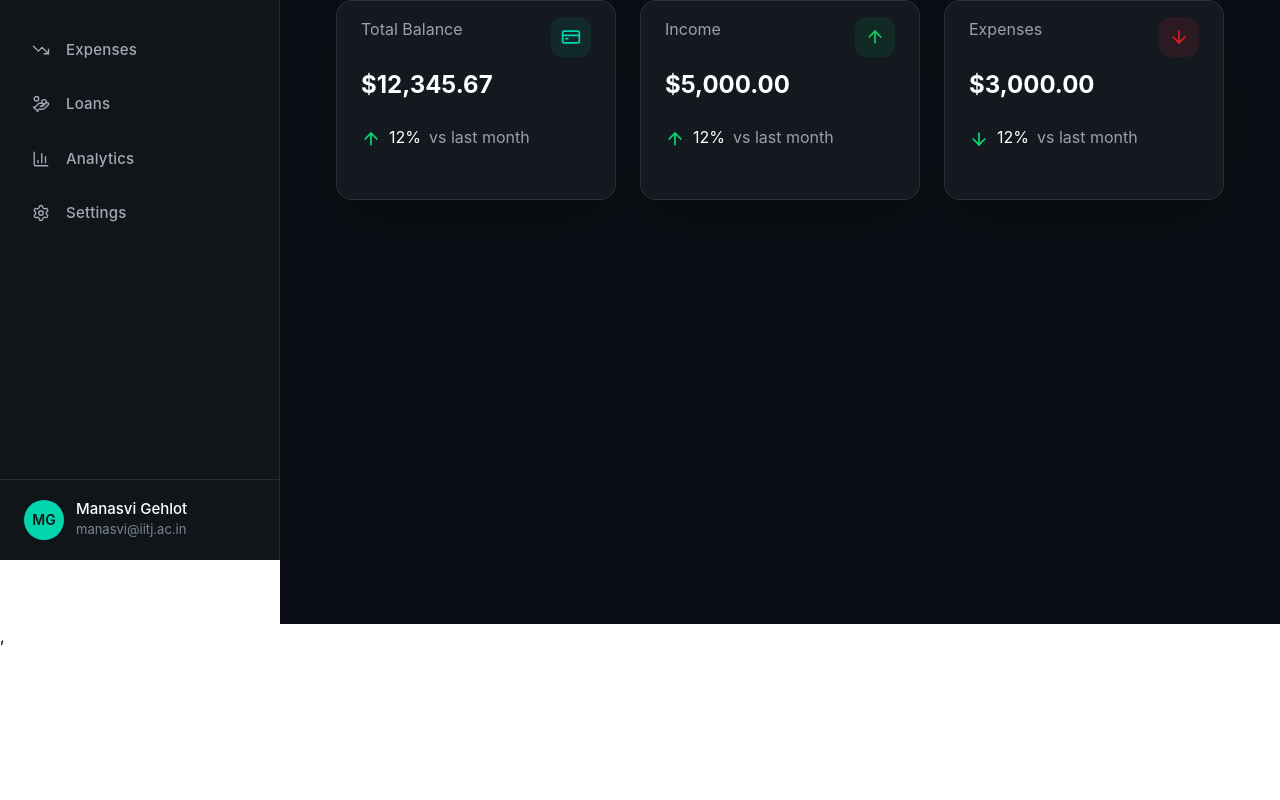
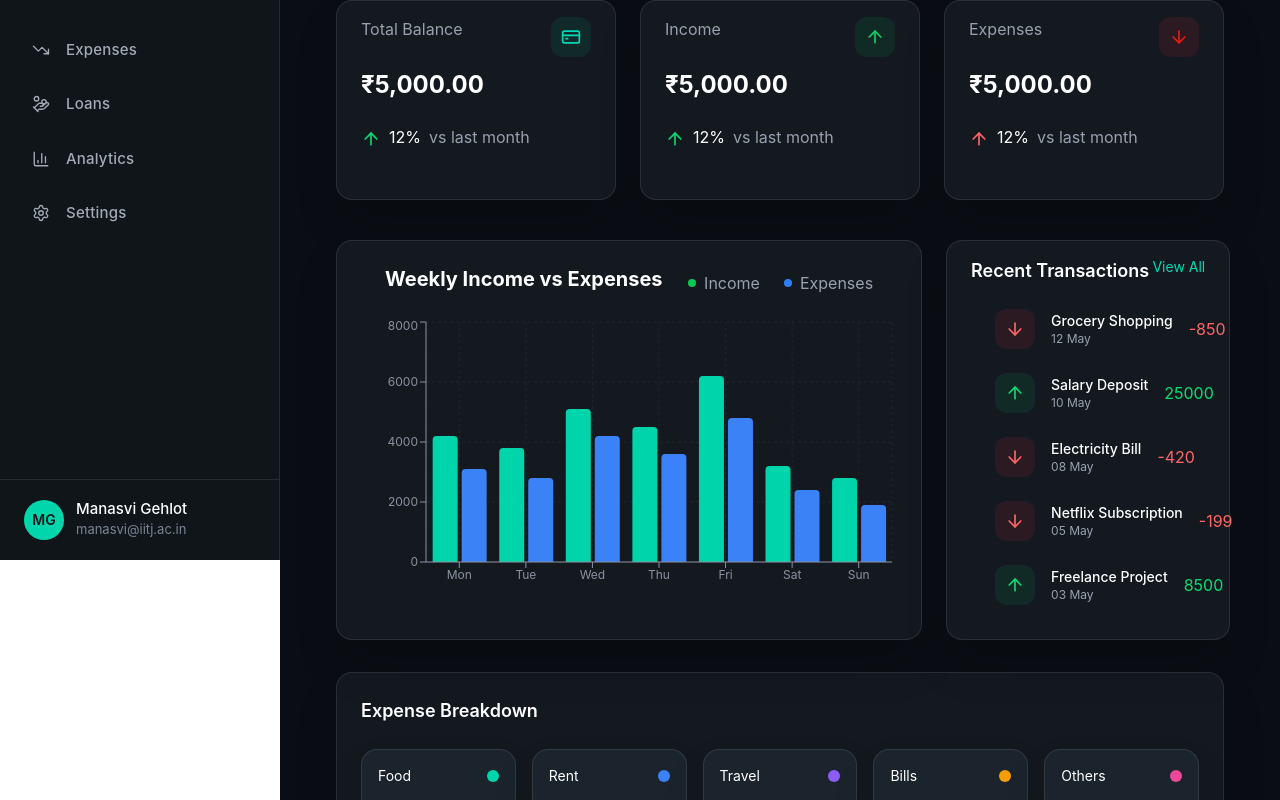
Before and after one commit to Rahul-dev2701/Personal-Finance-Web-App, a React (Vite) app in the folder personal-finance-app/: page / in a window 1280 px wide. Shown: the part 240-1040 px from the top of the page. Before the commit the page ends 888 px from the top, so only its background shows below. Built offline with nearby package versions, Linux system fonts and the light colour scheme.

Commit message:
most of the overview page

```diff
--- a/personal-finance-app/package.json
+++ b/personal-finance-app/package.json
@@ -15,6 +15,7 @@
     "react": "^19.2.6",
     "react-dom": "^19.2.6",
     "react-router-dom": "^7.16.0",
+    "recharts": "^3.8.1",
     "tailwindcss": "^4.3.0"
   },
   "devDependencies": {
--- /dev/null
+++ b/personal-finance-app/src/components/barGraph.jsx
@@ -0,0 +1,25 @@
+import { BarChart, Bar, XAxis, YAxis, CartesianGrid, Tooltip, ResponsiveContainer, PieChart, Pie, Cell } from 'recharts';
+
+function BarGraph({weeklyData}){
+    return(
+    <ResponsiveContainer width="100%" height={280}>
+            <BarChart data={weeklyData}>
+              <CartesianGrid strokeDasharray="3 3" stroke="rgba(255,255,255,0.05)" />
+              <XAxis dataKey="day" stroke="#8b92a0" fontSize={12} />
+              <YAxis stroke="#8b92a0" fontSize={12} />
+              <Tooltip
+                contentStyle={{
+                  backgroundColor: '#1a1f28',
+                  border: '1px solid rgba(255,255,255,0.08)',
+                  borderRadius: '8px',
+                  color: '#e8ecf0',
+                }}
+              />
+              <Bar dataKey="income" fill="#00d4aa" radius={[4, 4, 0, 0]} />
+              <Bar dataKey="expenses" fill="#3b82f6" radius={[4, 4, 0, 0]} />
+            </BarChart>
+          </ResponsiveContainer>
+    );
+}
+
+export default BarGraph;
--- a/personal-finance-app/src/components/ovw_card.jsx
+++ b/personal-finance-app/src/components/ovw_card.jsx
@@ -1,4 +1,5 @@
 import React from "react";
+import { formatCurrency } from "../../utils/functions";
 import { CreditCard,ArrowUp, ArrowDown }  from "lucide-react";
 function Topcard({ title, value, icon, iconBg, iconCol,footer }) {
     const Icon = icon
@@ -13,7 +14,7 @@ function Topcard({ title, value, icon, iconBg, iconCol,footer }) {
             </div>
         </div>
         <div className="mt-3 font-bold text-2xl">
-            {value}
+            {formatCurrency(value)}
         </div>
         {footer && (
         <footer className="mb-4 mt-6">
@@ -28,4 +29,40 @@ function Topcard({ title, value, icon, iconBg, iconCol,footer }) {
   );
 }
 
-export default Topcard;
+function Transaction({recentTransactions}){
+    return(
+        <div className="mt-4">
+            {recentTransactions.map((transaction) => {
+            let Icon = ArrowUp;
+            let iconBg = "bg-green-500/10";
+            let iconCol = "text-green-400";
+
+            if (transaction.type === "expense") {
+                Icon = ArrowDown;
+                iconBg = "bg-red-500/10";
+                iconCol = "text-red-400";
+            }
+
+            return (
+                <div key={transaction.id} className="flex items-center justify-between m-6">
+                    <div className="flex items-center gap-4 flex-1">
+                        <div    className={`w-10 h-10 rounded-xl flex items-center justify-center ${iconBg}`}>
+                            <Icon size={20} className={iconCol} />
+                        </div>
+
+                        <div className="flex-1 min-w-0">
+                            <div className="text-sm font-medium whitespace-nowrap">{transaction.name}</div>
+
+                            <div className="text-xs text-gray-400">{transaction.date}</div>
+                        </div>
+                    </div>
+
+                    <div className={`${iconCol} ml-4`}>{transaction.amount}</div>
+                </div>
+            );
+            })}
+
+        </div>
+    )
+}
+export { Topcard, Transaction };
--- a/personal-finance-app/src/pages/Overview/Overview.jsx
+++ b/personal-finance-app/src/pages/Overview/Overview.jsx
@@ -1,56 +1,148 @@
 import React from "react";
 import { useState, useEffect } from "react";
-import Topcard from "../../components/ovw_card";
+import {Topcard,Transaction} from "../../components/ovw_card";
 import { CreditCard,ArrowUp, ArrowDown }  from "lucide-react";
+import { BarChart, Bar, XAxis, YAxis, CartesianGrid, Tooltip, ResponsiveContainer, PieChart, Pie, Cell } from 'recharts';
+import BarGraph from "../../components/barGraph";
+import { Link } from "react-router-dom";
+
+
+const TotalBalance = 5000.00
+const MonthlyIncome = 5000.00
+const MonthlyExpense = 5000.00
+const year = new Date().getFullYear()
+const incomeChange = 12.00
+const expenseChange = -12.00
+const balanceChange = 12.00
 
 const month = new Date().toLocaleString("default", {
   month: "long",
 });
-const year = new Date().getFullYear()
-const moreIncomeThanLastMonth = 12.00
-const moreExpenseThanLastMonth = 12.00
-const moreBalanceThanLastMonth = 12.00
-
 const balanceFooter = {
-  icon: moreBalanceThanLastMonth > 0 ? ArrowUp : ArrowDown,
-  value: Math.abs(moreIncomeThanLastMonth),
-  color: moreBalanceThanLastMonth > 0 ? "text-green-400" : "text-red-400",
+  icon: balanceChange > 0 ? ArrowUp : ArrowDown,
+  value: Math.abs(balanceChange),
+  color: balanceChange > 0 ? "text-green-400" : "text-red-400",
 };
 const incomeFooter = {
-  icon: moreIncomeThanLastMonth > 0 ? ArrowUp : ArrowDown,
-  value: Math.abs(moreIncomeThanLastMonth),
-  color: moreIncomeThanLastMonth > 0 ? "text-green-400" : "text-red-400",
+  icon: incomeChange > 0 ? ArrowUp : ArrowDown,
+  value: Math.abs(incomeChange),
+  color: incomeChange > 0 ? "text-green-400" : "text-red-400",
 };
 
 const expenseFooter = {
-    icon:   moreExpenseThanLastMonth > 0 ? ArrowDown : ArrowUp,
-    value: Math.abs(moreExpenseThanLastMonth),
-    color:  moreExpenseThanLastMonth > 0 ? "text-green-400" : "text-red-400",
+    icon:   expenseChange > 0 ? ArrowDown : ArrowUp,
+    value: Math.abs(expenseChange),
+    color:  expenseChange > 0 ? "text-green-400" : "text-red-400",
 };
+
+const weeklyData = [
+    { day: 'Mon', income: 4200, expenses: 3100 },
+    { day: 'Tue', income: 3800, expenses: 2800 },
+    { day: 'Wed', income: 5100, expenses: 4200 },
+    { day: 'Thu', income: 4500, expenses: 3600 },
+    { day: 'Fri', income: 6200, expenses: 4800 },
+    { day: 'Sat', income: 3200, expenses: 2400 },
+    { day: 'Sun', income: 2800, expenses: 1900 },
+  ];
+
+const recentTransactions = [
+    { id: 1, name: 'Grocery Shopping', category: 'Food', amount: -850, date: '12 May', type: 'expense' },
+    { id: 2, name: 'Salary Deposit', category: 'Income', amount: 25000, date: '10 May', type: 'income' },
+    { id: 3, name: 'Electricity Bill', category: 'Electricity', amount: -420, date: '08 May', type: 'expense' },
+    { id: 4, name: 'Netflix Subscription', category: 'OTT', amount: -199, date: '05 May', type: 'expense' },
+    { id: 5, name: 'Freelance Project', category: 'Income', amount: 8500, date: '03 May', type: 'income' },
+  ];
+
+const expenseBreakdown = [
+    { category: 'Food', amount: 12450, percentage: 28, color: '#00d4aa' },
+    { category: 'Rent', amount: 20000, percentage: 45, color: '#3b82f6' },
+    { category: 'Travel', amount: 5200, percentage: 12, color: '#8b5cf6' },
+    { category: 'Bills', amount: 4850, percentage: 11, color: '#f59e0b' },
+    { category: 'Others', amount: 1800, percentage: 4, color: '#ec4899' },
+  ];
 
 function Overview(){
     const [user,setUser] = useState("Default");
     return(
         <div className="relative p-8">
+
+            {/* Top cards */}
+            <div>
                 <div className="  absolute top-10 mb-4">
                     <p className="text-3xl font-bold text-white pb-2">Hello {user}</p>
                     <p className="text-gray-400">Here's your financial overview for {month} {year}</p>
                 </div>
                 <div className="grid grid-cols-3 gap-6 mt-30">
-                <Topcard title="Total Balance" value="$12,345.67"
+                    <Topcard title="Total Balance" value={TotalBalance}
                         icon={CreditCard} iconBg="bg-emerald-500/10" iconCol="text-[#00D9B5]"
                         footer={balanceFooter}
                     />
-                <Topcard title="Income" value="$5,000.00"
+                    <Topcard title="Income" value={MonthlyIncome}
                     icon={ArrowUp} iconBg="bg-green-500/10" iconCol="text-[#13cf65]"
                     footer = {incomeFooter}
                     />
-                <Topcard title="Expenses" value="$3,000.00"
+                    <Topcard title="Expenses" value={MonthlyExpense}
                     icon={ArrowDown} iconBg="bg-red-500/10" iconCol="text-[#e61c15]"
                     footer = {expenseFooter}
                     />
                 </div>
+            </div>
 
+            {/* mid section */}
+
+            <div className="grid grid-cols-[66%_32%] gap-6 mt-10 h-100 ">
+
+                {/* chart */}
+                 <div className=" rounded-2xl bg-[#141920] border shadow-2xl border-white/10 px-6">
+                    <div className="flex  justify-between  text-gray-400">
+                        <div className="text-xl font-bold text-white p-6">Weekly Income vs Expenses</div>
+                        <div className="flex gap-6 mt-2 mr-6">
+                        <div className="flex items-center gap-2">
+                            <div className="h-2 w-2 rounded-full bg-green-500"></div>
+                            <span className="text-gray-400">Income</span>
+                        </div>
+
+                        <div className="flex items-center gap-2">
+                            <div className="h-2 w-2 rounded-full bg-blue-500"></div>
+                            <span className="text-gray-400">Expenses</span>
+                        </div>
+                    </div>
+                    </div>
+                    <div className="h-80 w-full" mt-8>
+                    <BarGraph weeklyData={weeklyData} />
+                    </div>
+                </div>
+
+                    {/* recent transactions */}
+                <div className=" rounded-2xl bg-[#141920] border shadow-2xl border-white/10 px-6">
+                    <div className="flex justify-between grid-cols-2">
+                        <div className="text-lg font-semibold text-foreground mt-4">Recent Transactions</div>
+                        <Link to="/transactions" className="text-sm text-[#00D9B5] hover:underline mt-4">View All</Link>
+                    </div>
+                    <Transaction recentTransactions={recentTransactions}/>
+
+                </div>
+            </div>
+
+
+            {/* bottom section */}
+            <div className=" h-55 rounded-2xl bg-[#141920] border shadow-2xl border-white/10 mt-8">
+               <div className="bg-card rounded-xl p-6">
+                <h2 className="text-lg font-semibold text-foreground mb-6">Expense Breakdown</h2>
+                <div className="grid grid-cols-5 gap-4">
+                {expenseBreakdown.map((item) => (
+                    <div key={item.category} className=" p-4 rounded-2xl bg-[#1b232d] border shadow-2xl border-white/10">
+                        <div className="flex items-center justify-between mb-2">
+                            <span className="text-sm ">{item.category}</span>
+                            <div className="w-3 h-3 rounded-full" style={{ backgroundColor: item.color }}></div>
+                        </div>
+                        <div className="text-xl font-bold text-foreground mb-1">₹{item.amount.toLocaleString()}</div>
+                        <div className="text-xs text-muted-foreground">{item.percentage}% of total</div>
+                    </div>
+                ))}
+                </div>
+            </div>
+            </div>
         </div>
 
     )
--- /dev/null
+++ b/personal-finance-app/utils/functions.jsx
@@ -0,0 +1,6 @@
+export function formatCurrency(amount) {
+  return new Intl.NumberFormat("en-IN", {
+    style: "currency",
+    currency: "INR",
+  }).format(amount);
+}
```
Also changed, not shown: 1 other file (tests, documents, lock files or other folders). Lines whose indentation alone changed are shown as unchanged.
